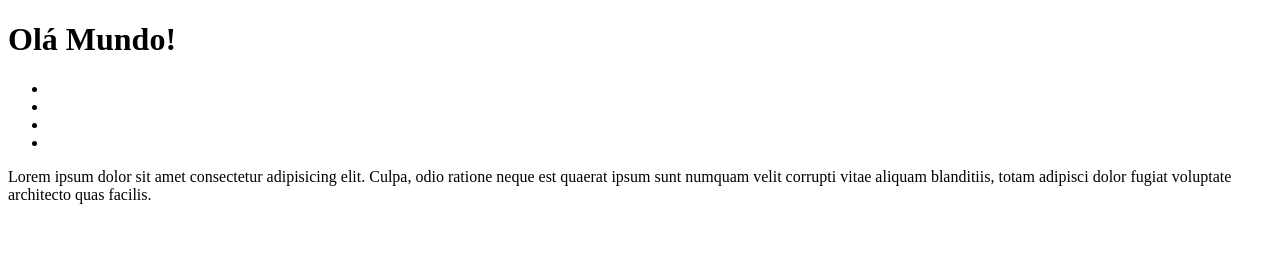
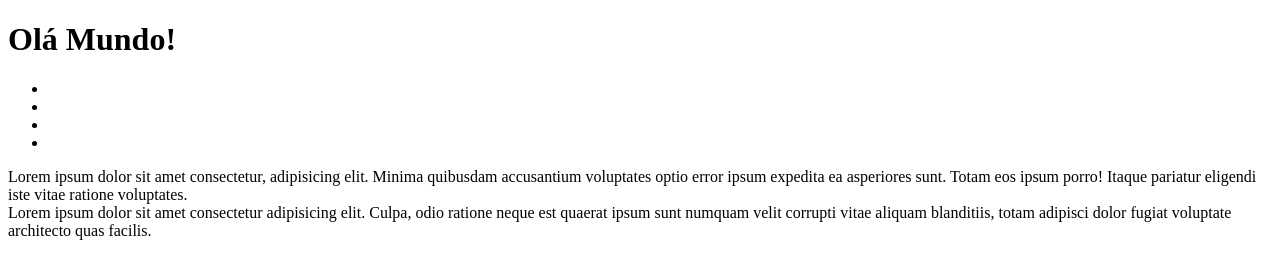
Before and after one commit to Marionju/praticagit, a plain HTML site: page index.html in a window 1280 px wide. Drawn offline with Linux system fonts and the light colour scheme.

Commit message:
Adicionei o MAIN e o ASIDE

```diff
--- a/index.html
+++ b/index.html
@@ -16,6 +16,11 @@
             <li><a href="link4.htm"></a></li>
         </ul>
     </nav>
+    <main>
+      <aside>
+        Lorem ipsum dolor sit amet consectetur, adipisicing elit. Minima quibusdam accusantium voluptates optio error ipsum expedita ea asperiores sunt. Totam eos ipsum porro! Itaque pariatur eligendi iste vitae ratione voluptates.
+      </aside>
+    </main>
     <footer>
       Lorem ipsum dolor sit amet consectetur adipisicing elit. Culpa, odio
       ratione neque est quaerat ipsum sunt numquam velit corrupti vitae aliquam
```
